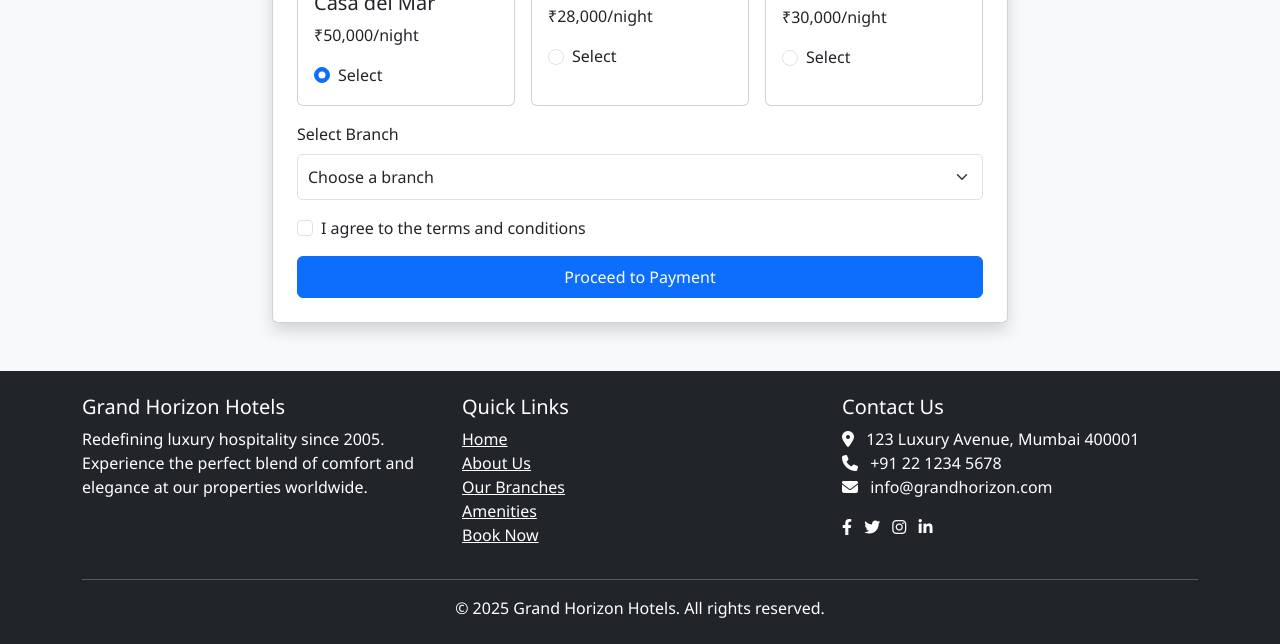
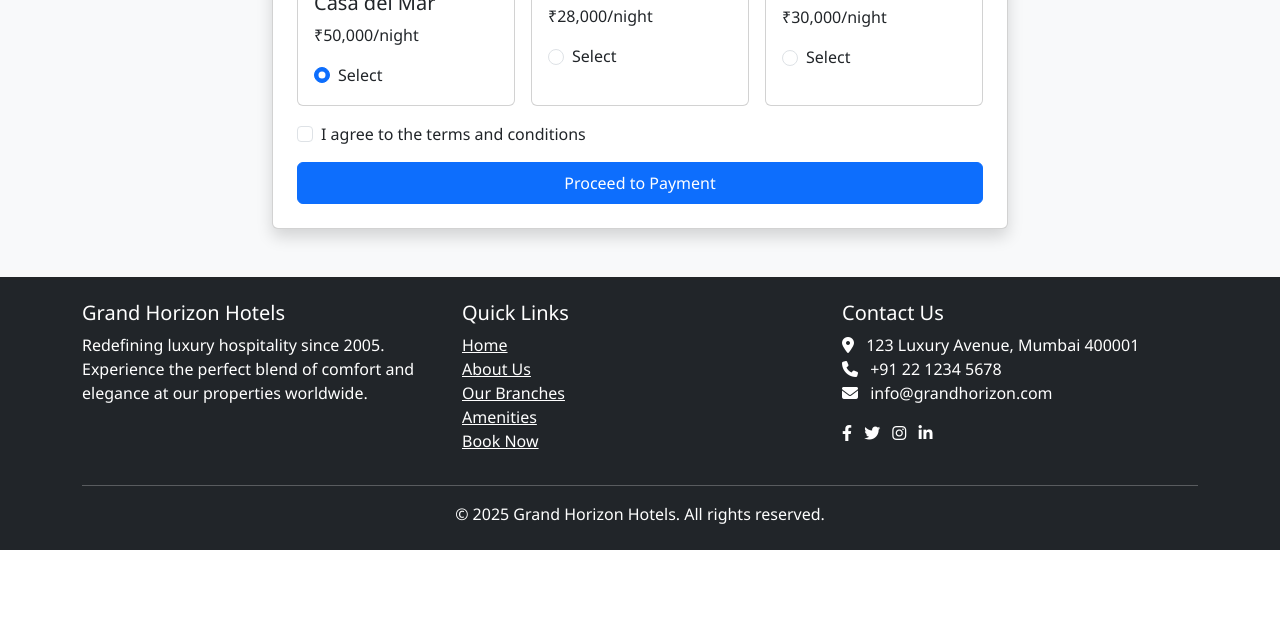
Before and after one commit to ashishbhor/Responsive-Hotel-booking-website-Validation-Database-Server-Hanadling-, a website: page public/index.html in a window 1280 px wide. Shown: the part 3401-4045 px from the top of the page. After the commit the page ends 3951 px from the top, so only its background shows below. Drawn offline with nearby package versions, Linux system fonts and the light colour scheme; a web font is replaced by a local one.

```diff
--- a/public/index.html
+++ b/public/index.html
@@ -509,19 +509,6 @@
                       </div>
                     </div>
                   </div>
-
-                  <div class="mb-3">
-                    <label for="branch" class="form-label">Select Branch</label>
-                    <select class="form-select" id="branch" required>
-                      <option value="" selected disabled>
-                        Choose a branch
-                      </option>
-                      <option value="mumbai">Grand Horizon Mumbai</option>
-                      <option value="delhi">Grand Horizon Delhi</option>
-                      <option value="goa">Grand Horizon Goa</option>
-                    </select>
-                  </div>
-
                   <div class="mb-3 form-check">
                     <input
                       type="checkbox"
```
